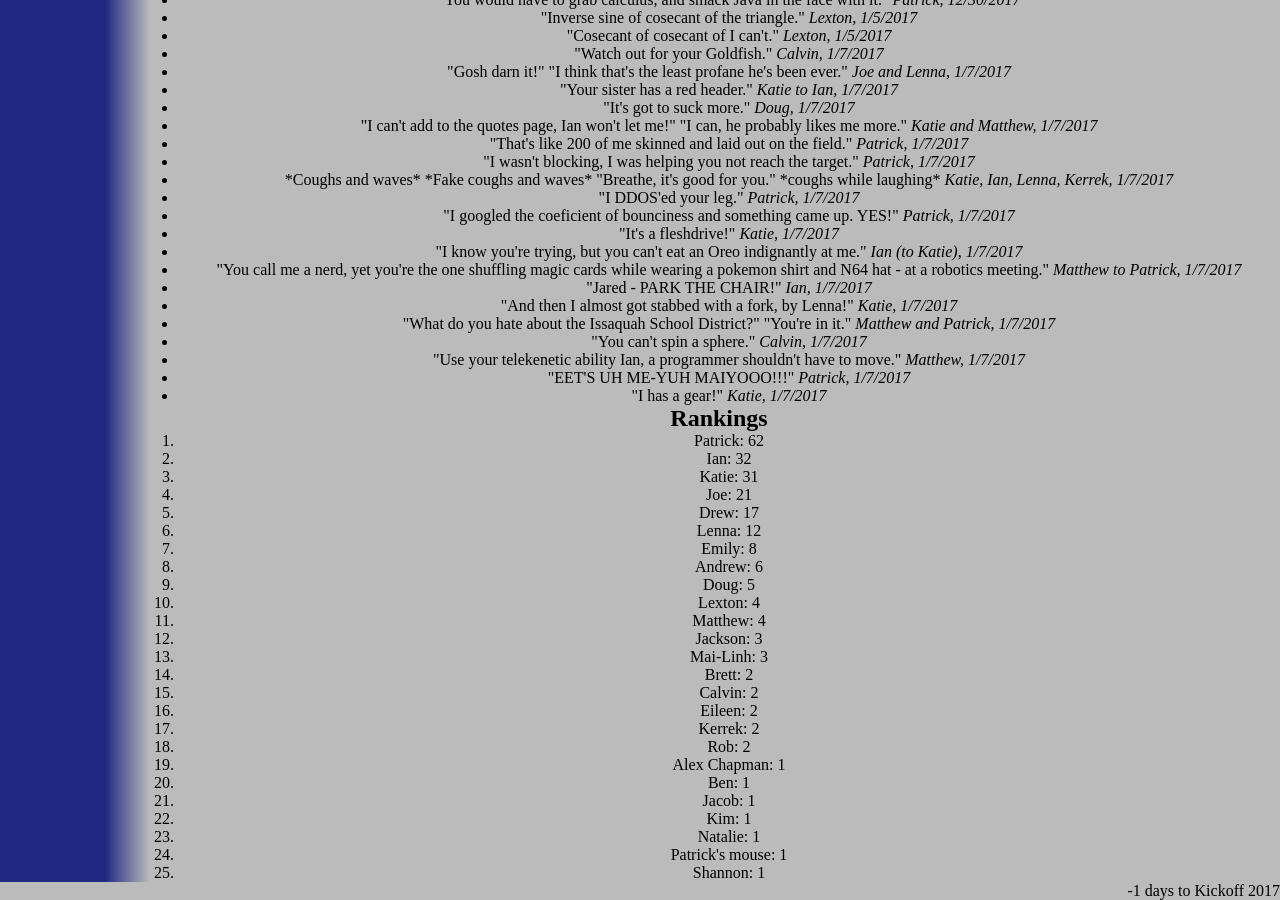
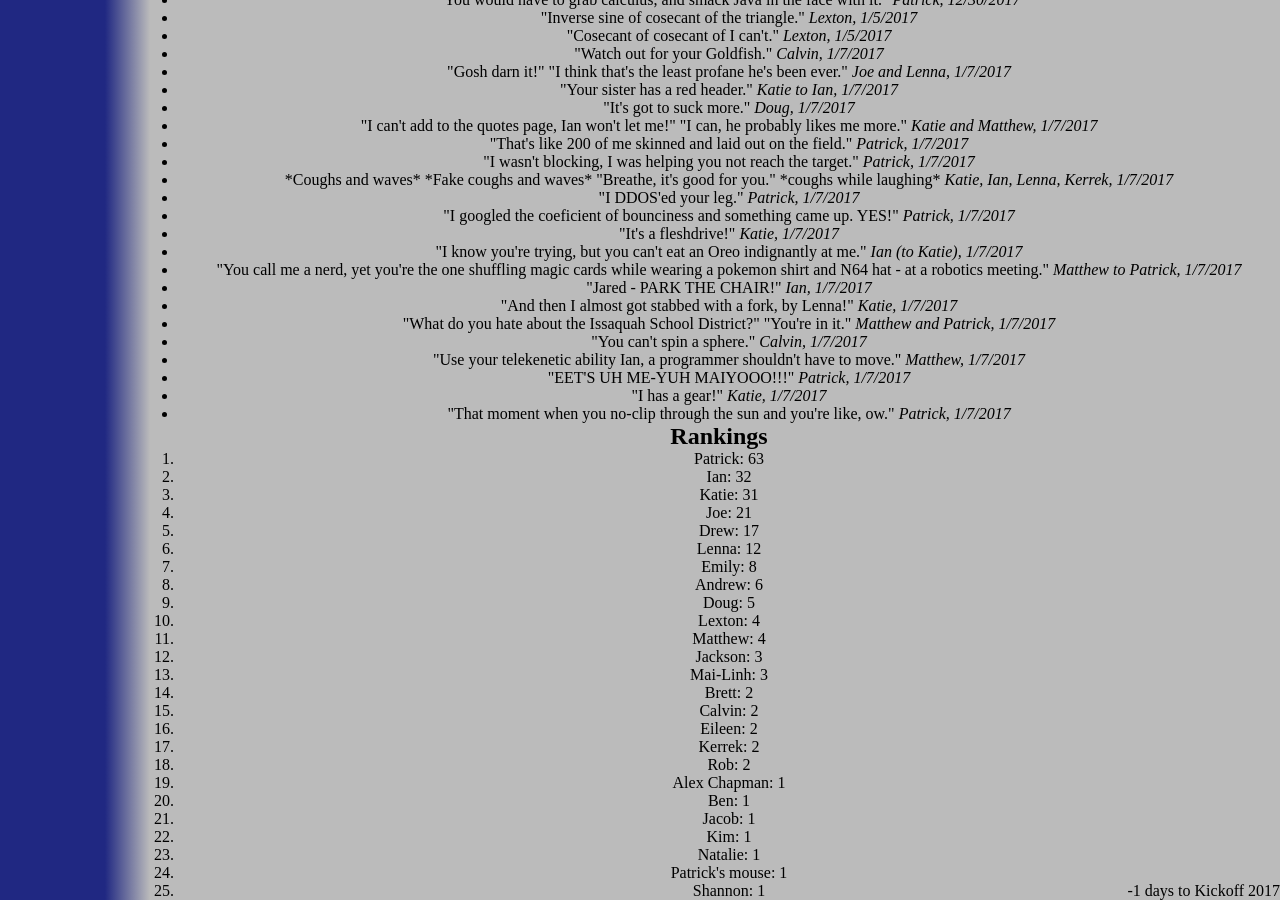
Before and after one commit to katiebugmoon/FRC4131.github.io, a Jekyll site: the page built from media/2017/quotes.html, in a window 1280 px wide and 900 px high, scrolled down 2815 px. Built offline with Jekyll 4.4.1, drawn with Linux system fonts in a browser that asks for light colours; nearby versions of some CDN libraries.

Commit message:
added another patrick

```diff
--- a/media/2017/quotes.html
+++ b/media/2017/quotes.html
@@ -171,6 +171,7 @@ title: Build Season 2017 Quotes
 	<li>"Use your telekenetic ability Ian, a programmer shouldn't have to move." <i>Matthew, 1/7/2017</i></li>
 	<li>"EET'S UH ME-YUH MAIYOOO!!!" <i>Patrick, 1/7/2017</i></li>
 	<li>"I has a gear!" <i>Katie, 1/7/2017</i></li>
+	<li>"That moment when you no-clip through the sun and you're like, ow." <i>Patrick, 1/7/2017</i></li>
 </ul>
 <h2>Rankings</h2>
 <ol id='rankings'></ol>
```
